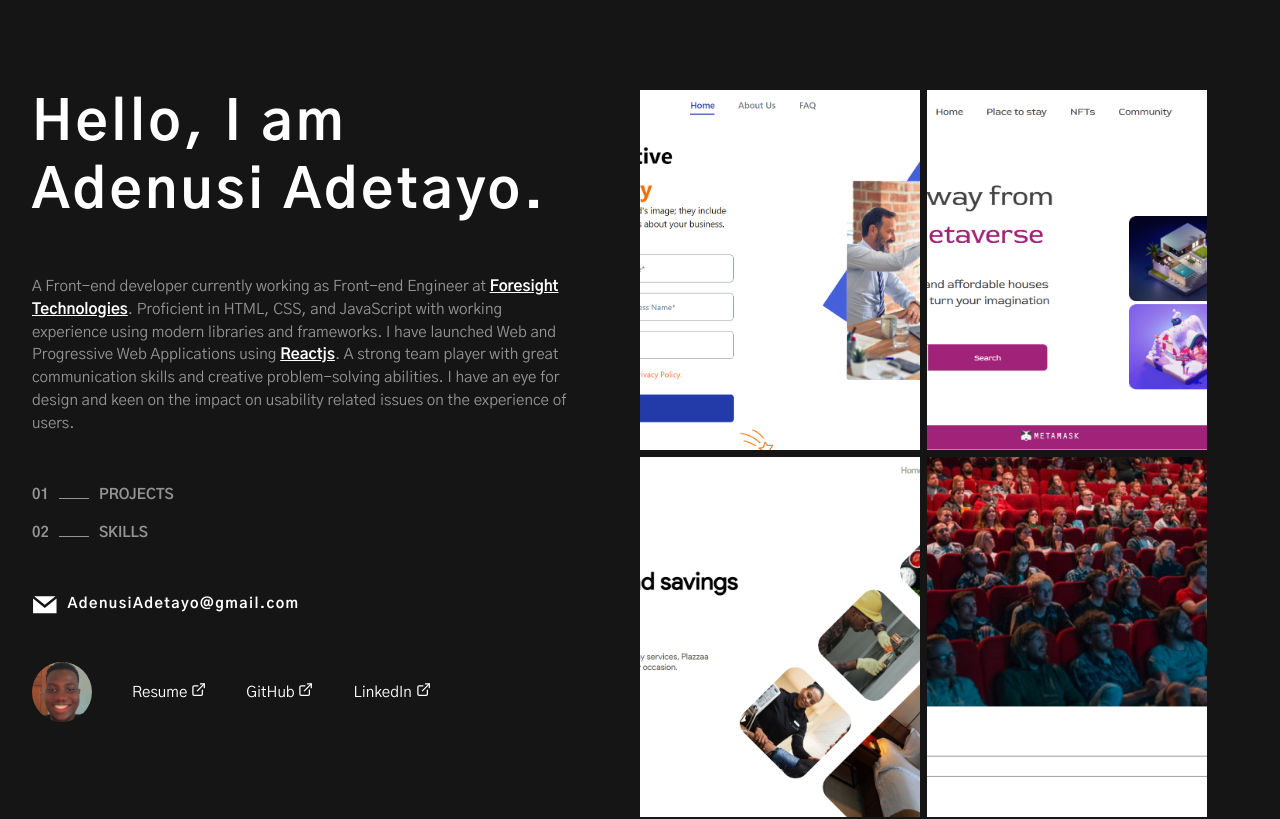
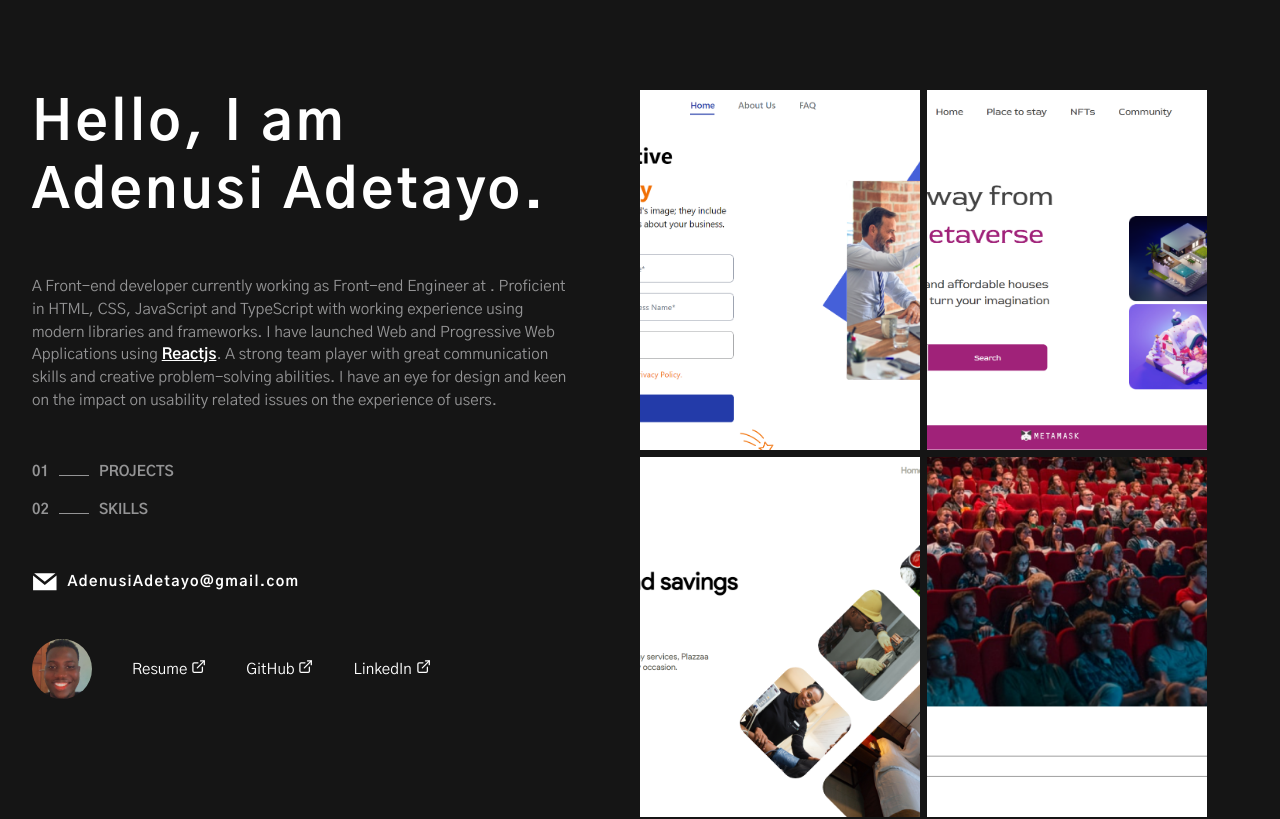
Before and after one commit to Macbright007/BrightPortfolio, a React (Create React App) app: page / in a window 1280 px wide. Shown: the top 819 px of the page. Built offline with nearby package versions, Linux system fonts and the light colour scheme.

Commit message:
updated thingd

```diff
--- a/src/component/Profile/Profile.jsx
+++ b/src/component/Profile/Profile.jsx
@@ -9,14 +9,13 @@ const Profile = ({ projectRef, skillRef }) => {
       <div className="profile">
         <h1>Hello, I am Adenusi Adetayo.</h1>
         <p>
-          A Front-end developer currently working as Front-end Engineer at{" "}
-          <span>Foresight Technologies</span>. Proficient in HTML, CSS, and
-          JavaScript with working experience using modern libraries and
-          frameworks. I have launched Web and Progressive Web Applications using{" "}
-          <span>Reactjs</span>. A strong team player with great communication
-          skills and creative problem-solving abilities. I have an eye for
-          design and keen on the impact on usability related issues on the
-          experience of users.
+          A Front-end developer currently working as Front-end Engineer at .
+          Proficient in HTML, CSS, JavaScript and TypeScript with working
+          experience using modern libraries and frameworks. I have launched Web
+          and Progressive Web Applications using <span>Reactjs</span>. A strong
+          team player with great communication skills and creative
+          problem-solving abilities. I have an eye for design and keen on the
+          impact on usability related issues on the experience of users.
         </p>
         <ul>
           <li
```
